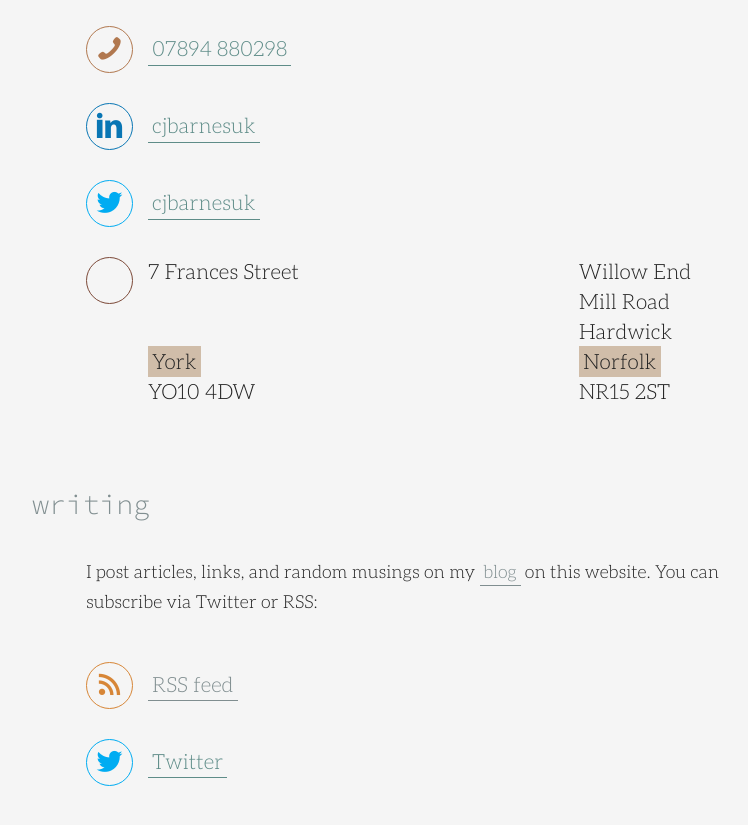
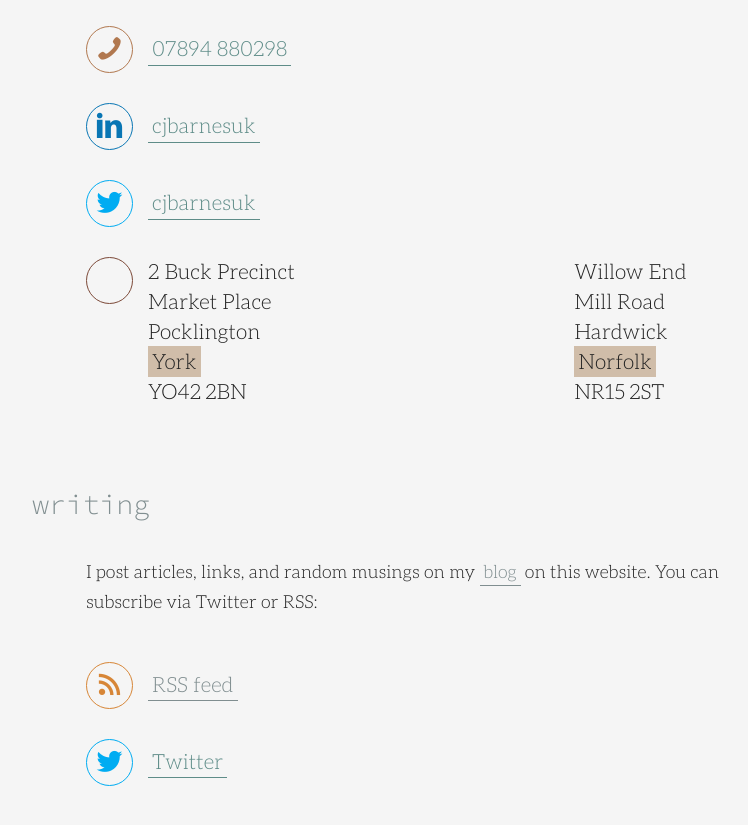
Before and after one commit to cjbarnes/cjbarnes.github.io, a Jekyll site: the page built from _pages/contact.html, in a window 1280 px wide and 900 px high, scrolled down 776 px. Shown: the top 825 px of the window, without its empty margins (211-959 px from the left). Built offline with Jekyll 4.4.1, drawn with Linux system fonts in a browser that asks for light colours.

Commit message:
Updated York address

```diff
--- a/_pages/contact.html
+++ b/_pages/contact.html
@@ -31,11 +31,11 @@ masthead: light
     <th scope="row"><i class="label address" title="addresses"></i></th>
     <td>
       <address>
-      7 Frances Street<br>
-      <br>
-      <br>
+      2 Buck Precinct<br>
+      Market Place<br>
+      Pocklington<br>
       <strong>York</strong><br>
-      YO10 4DW
+      YO42&nbsp;2BN
       </address>
     </td>
     <td>
@@ -44,7 +44,7 @@ masthead: light
       Mill Road<br>
       Hardwick<br>
       <strong>Norfolk</strong><br>
-      NR15 2ST
+      NR15&nbsp;2ST
       </address>
     </td>
   </tr>
```
